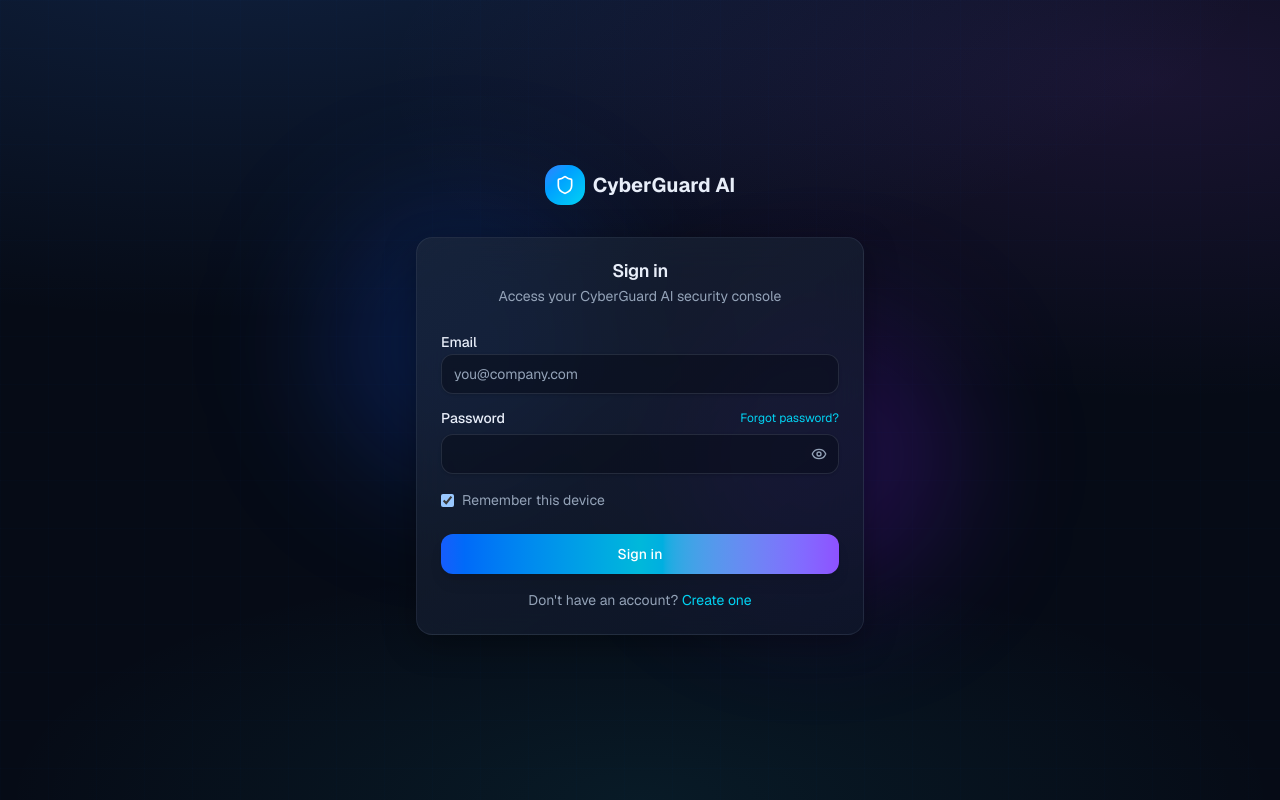
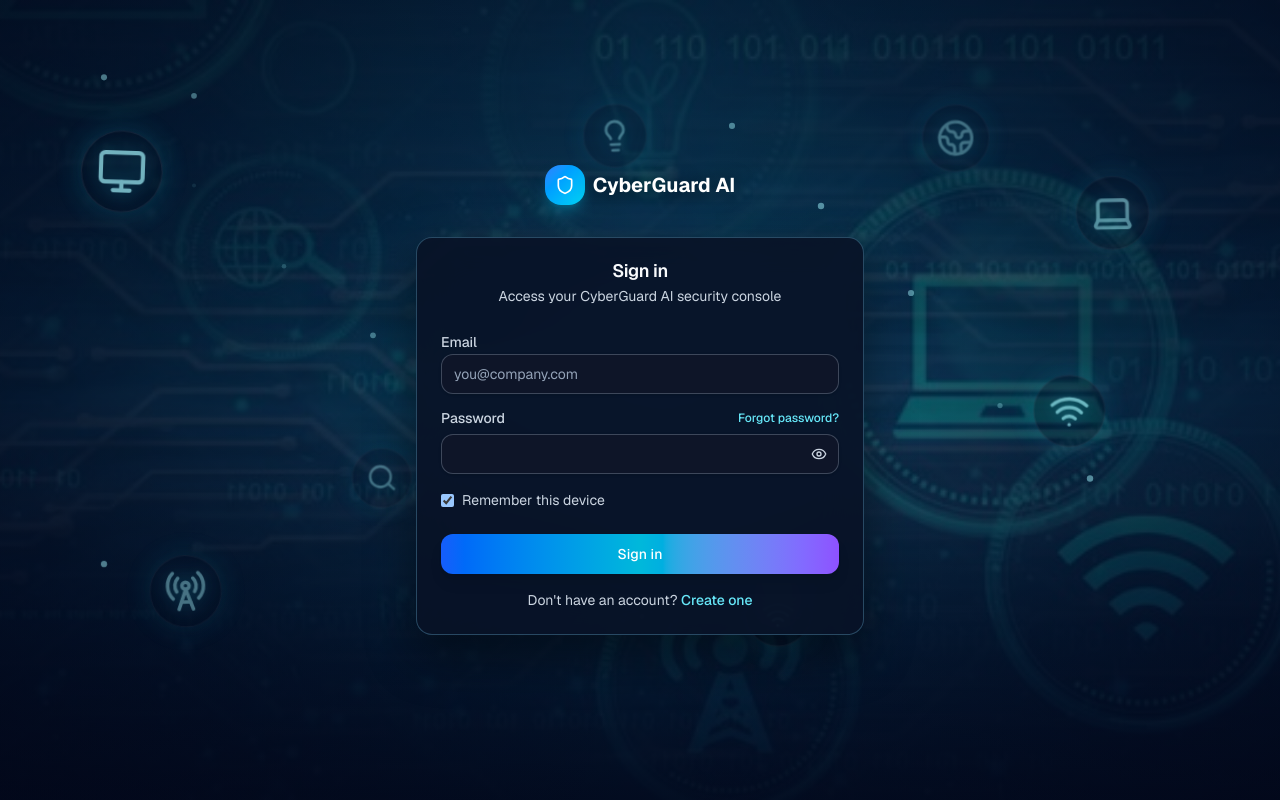
Before and after one commit to Samiahamad37/cyberguard-platform, a Next.js app: page /login in a window 1280 px wide. Built offline with nearby package versions, Linux system fonts and the light colour scheme; no server answers.

Commit message:
upgrading the app

```diff
--- a/app/(auth)/layout.tsx
+++ b/app/(auth)/layout.tsx
@@ -1,6 +1,11 @@
+"use client";
+
 import Link from "next/link";
 import { Shield } from "lucide-react";
 import { APP_NAME } from "@/lib/constants";
+import { GuestGuard } from "@/components/shared/guest-guard";
+import { SiteBackground } from "@/components/shared/site-background";
+import { FloatingTechIcons } from "@/components/shared/floating-tech-icons";
 
 export default function AuthLayout({
   children,
@@ -8,21 +13,25 @@ export default function AuthLayout({
   children: React.ReactNode;
 }) {
   return (
-    <div className="relative flex min-h-screen items-center justify-center px-4 py-12">
-      <div className="cyber-grid absolute inset-0 opacity-30" />
-      <div className="pointer-events-none absolute left-1/4 top-1/4 h-72 w-72 rounded-full bg-blue-600/20 blur-3xl" />
-      <div className="pointer-events-none absolute bottom-1/4 right-1/4 h-72 w-72 rounded-full bg-violet-600/20 blur-3xl" />
-      <div className="relative w-full max-w-md">
+    <div className="relative flex min-h-screen items-center justify-center overflow-hidden px-4 py-12">
+      <SiteBackground intensity="strong" className="fixed inset-0" />
+      <FloatingTechIcons className="fixed inset-0 opacity-80" />
+
+      <div className="relative z-10 w-full max-w-md">
         <Link
           href="/"
           className="mb-8 flex items-center justify-center gap-2"
         >
-          <div className="flex h-10 w-10 items-center justify-center rounded-xl bg-gradient-to-br from-blue-500 to-cyan-400">
+          <div className="flex h-10 w-10 items-center justify-center rounded-xl bg-gradient-to-br from-blue-500 to-cyan-400 shadow-lg shadow-cyan-500/30">
             <Shield className="h-5 w-5 text-white" />
           </div>
-          <span className="text-xl font-bold">{APP_NAME}</span>
+          <span className="text-shadow-strong text-xl font-bold text-white">
+            {APP_NAME}
+          </span>
         </Link>
-        {children}
+        <div className="auth-form-shell">
+          <GuestGuard>{children}</GuestGuard>
+        </div>
       </div>
     </div>
   );
--- a/app/(auth)/login/page.tsx
+++ b/app/(auth)/login/page.tsx
@@ -1,7 +1,8 @@
 "use client";
 
 import Link from "next/link";
-import { useRouter } from "next/navigation";
+import { useRouter, useSearchParams } from "next/navigation";
+import { Suspense } from "react";
 import { useForm } from "react-hook-form";
 import { zodResolver } from "@hookform/resolvers/zod";
 import { toast } from "sonner";
@@ -20,10 +21,12 @@ import {
 import { loginSchema, type LoginFormValues } from "@/lib/validations";
 import { useAuthStore } from "@/stores/auth-store";
 
-export default function LoginPage() {
+function LoginForm() {
   const router = useRouter();
+  const searchParams = useSearchParams();
   const login = useAuthStore((s) => s.login);
   const isLoading = useAuthStore((s) => s.isLoading);
+  const nextPath = searchParams.get("next") || "/dashboard";
 
   const {
     register,
@@ -38,7 +41,7 @@ export default function LoginPage() {
     try {
       await login(data.email, data.password);
       toast.success("Welcome back! Complete 2FA to continue.");
-      router.push("/two-factor");
+      router.push(`/two-factor?next=${encodeURIComponent(nextPath)}`);
     } catch (error) {
       toast.error(
         error instanceof Error ? error.message : "Login failed. Please try again."
@@ -112,3 +115,15 @@ export default function LoginPage() {
     </Card>
   );
 }
+
+export default function LoginPage() {
+  return (
+    <Suspense
+      fallback={
+        <div className="text-center text-sm text-muted-foreground">Loading...</div>
+      }
+    >
+      <LoginForm />
+    </Suspense>
+  );
+}
--- a/app/(auth)/register/page.tsx
+++ b/app/(auth)/register/page.tsx
@@ -43,8 +43,8 @@ export default function RegisterPage() {
   const onSubmit = async (data: RegisterFormValues) => {
     try {
       await registerUser(data.name, data.email, data.password);
-      toast.success("Account created successfully!");
-      router.push("/dashboard");
+      toast.success("Account created. Please sign in to continue.");
+      router.push("/login");
     } catch (error) {
       toast.error(
         error instanceof Error
--- a/app/(auth)/two-factor/page.tsx
+++ b/app/(auth)/two-factor/page.tsx
@@ -1,6 +1,6 @@
 "use client";
 
-import { useRouter } from "next/navigation";
+import { useRouter, useSearchParams } from "next/navigation";
 import { useForm } from "react-hook-form";
 import { zodResolver } from "@hookform/resolvers/zod";
 import { toast } from "sonner";
@@ -19,10 +19,14 @@ import {
 import { twoFactorSchema, type TwoFactorFormValues } from "@/lib/validations";
 import { verifyTwoFactorCode } from "@/services/auth.service";
 import { useAuthStore } from "@/stores/auth-store";
+import { RequireAuth } from "@/components/shared/require-auth";
+import { Suspense } from "react";
 
-export default function TwoFactorPage() {
+function TwoFactorForm() {
   const router = useRouter();
+  const searchParams = useSearchParams();
   const setTwoFactorVerified = useAuthStore((s) => s.setTwoFactorVerified);
+  const nextPath = searchParams.get("next") || "/dashboard";
 
   const {
     register,
@@ -37,7 +41,7 @@ export default function TwoFactorPage() {
     if (res.success) {
       setTwoFactorVerified();
       toast.success(res.message);
-      router.push("/dashboard");
+      router.push(nextPath.startsWith("/") ? nextPath : "/dashboard");
     } else {
       toast.error(res.message);
     }
@@ -89,3 +93,19 @@ export default function TwoFactorPage() {
     </Card>
   );
 }
+
+export default function TwoFactorPage() {
+  return (
+    <RequireAuth>
+      <Suspense
+        fallback={
+          <div className="text-center text-sm text-muted-foreground">
+            Loading...
+          </div>
+        }
+      >
+        <TwoFactorForm />
+      </Suspense>
+    </RequireAuth>
+  );
+}
--- a/app/(dashboard)/layout.tsx
+++ b/app/(dashboard)/layout.tsx
@@ -1,5 +1,8 @@
+"use client";
+
 import { Sidebar } from "@/components/layout/sidebar";
 import { DashboardNavbar } from "@/components/layout/navbar";
+import { AuthGuard } from "@/components/shared/auth-guard";
 
 export default function DashboardLayout({
   children,
@@ -7,6 +10,7 @@ export default function DashboardLayout({
   children: React.ReactNode;
 }) {
   return (
+    <AuthGuard>
       <div className="flex min-h-screen">
         <Sidebar />
         <div className="flex min-w-0 flex-1 flex-col">
@@ -14,5 +18,6 @@ export default function DashboardLayout({
           <main className="flex-1 p-4 lg:p-6">{children}</main>
         </div>
       </div>
+    </AuthGuard>
   );
 }
```
Lines whose indentation alone changed are shown as unchanged.
